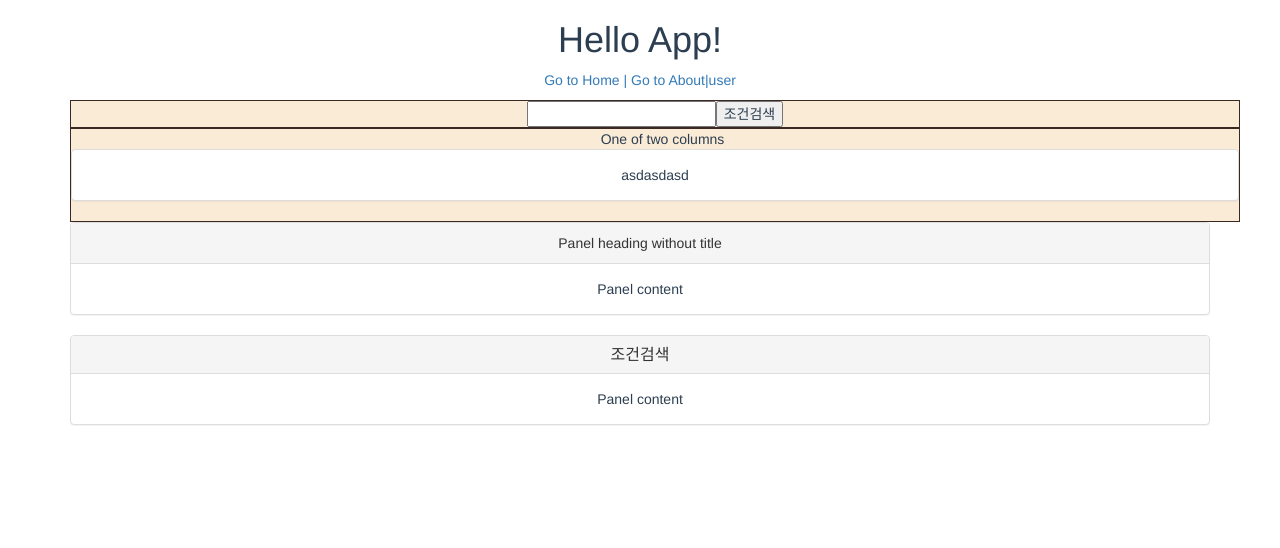
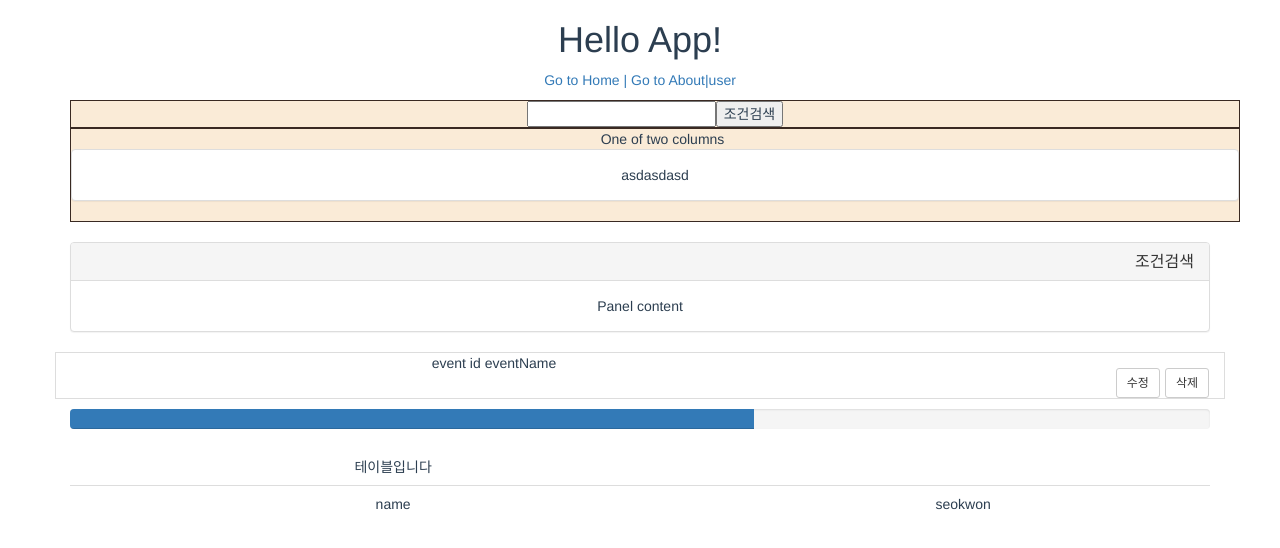
Before and after one commit to spilown/vuesample, a Vue app: page /user in a window 1280 px wide. Shown: the top 548 px of the page. Built offline with nearby package versions, Linux system fonts and the light colour scheme.

Commit message:
testcode

```diff
--- a/src/components/UserManagement.vue
+++ b/src/components/UserManagement.vue
@@ -18,17 +18,71 @@
     </div>
   </div>
 
-  <div class="panel panel-default">
-    <div class="panel-heading">Panel heading without title</div>
+  <div class="panel panel-default" style="margin-top: 20px">
+    <div class="panel-heading">
+      <h3 class="panel-title text-right">조건검색</h3>
+    </div>
     <div class="panel-body">Panel content</div>
   </div>
 
-  <div class="panel panel-default">
-    <div class="panel-heading">
-      <h3 class="panel-title">조건검색</h3>
+  <div>
+    <div class="row table-bordered" style="margin-bottom: 10px">
+      <div class="col-lg-9 col-md-9">
+        <!-- <h2>[{{ detail.eventId }}] {{ detail.eventName }}</h2> -->
+        event id eventName
+      </div>
+      <div class="col-lg-3 col-md-3">
+        <div
+          class="btn-toolbar"
+          role="toolbar"
+          aria-label="..."
+          style="float: right; margin-top: 15px"
+        >
+          <button
+            type="button"
+            class="btn btn-sm btn-default"
+            @click="clickModify"
+          >
+            수정
+          </button>
+          <button
+            type="button"
+            class="btn btn-sm btn-default"
+            @click="clickRemove"
+          >
+            삭제
+          </button>
+        </div>
+      </div>
     </div>
-    <div class="panel-body">Panel content</div>
   </div>
+
+  <div class="progress">
+    <div
+      class="progress-bar"
+      role="progressbar"
+      aria-valuenow="60"
+      aria-valuemin="0"
+      aria-valuemax="100"
+      style="width: 60%"
+    >
+      <span class="sr-only">60% Complete</span>
+    </div>
+  </div>
+
+  <table class="table">
+    <thead>
+      <tr>
+        <td>테이블입니다</td>
+      </tr>
+    </thead>
+    <tbody>
+      <tr>
+        <td>name</td>
+        <td>seokwon</td>
+      </tr>
+    </tbody>
+  </table>
 </template>
 <script>
 export default {
@@ -36,6 +90,15 @@ export default {
     return {
       name: "seokwon",
     };
+  },
+
+  methods: {
+    clickRemove() {
+      console.log("remove");
+    },
+    clickModify() {
+      console.log("mod");
+    },
   },
 };
 </script>
```
